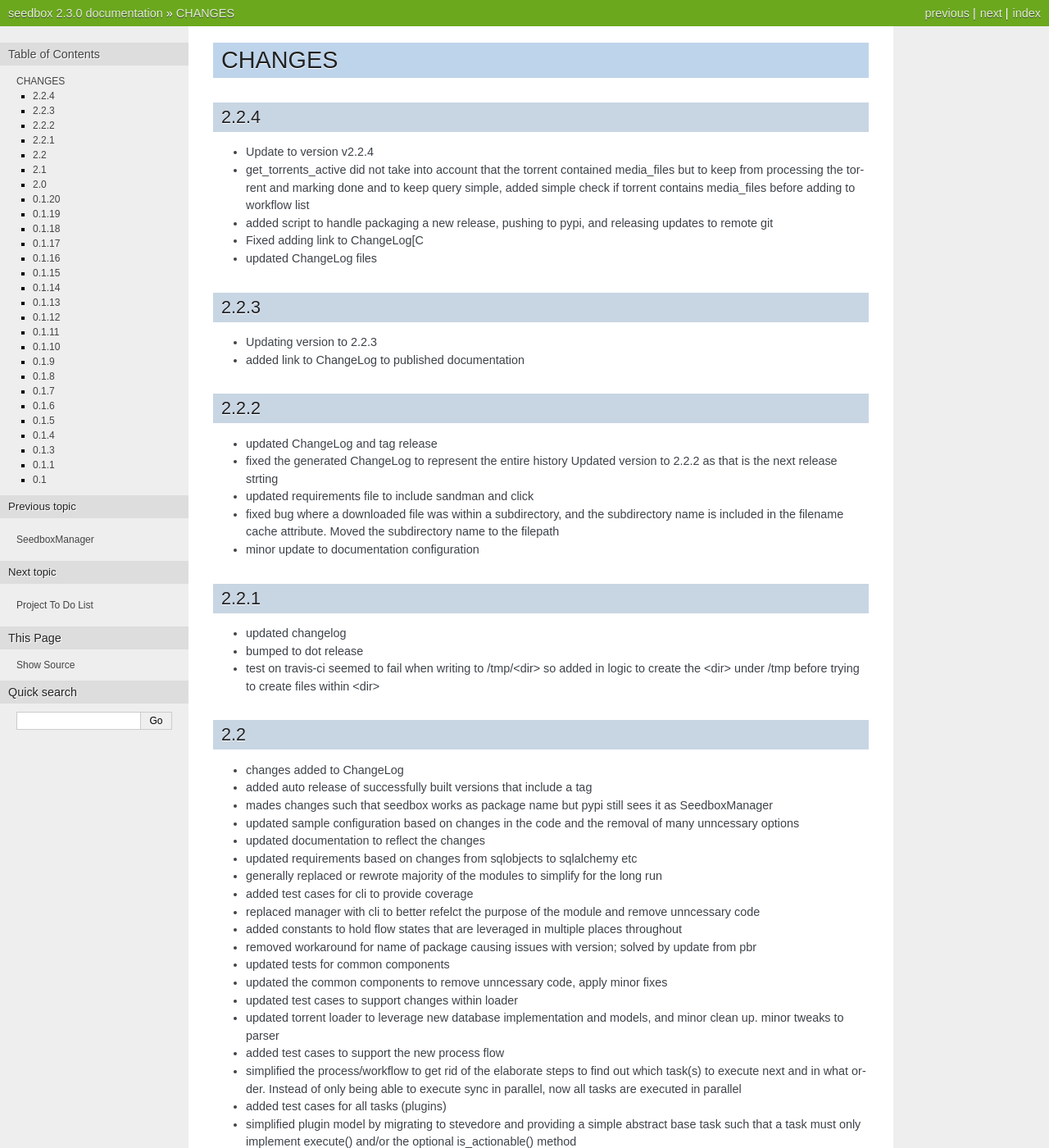
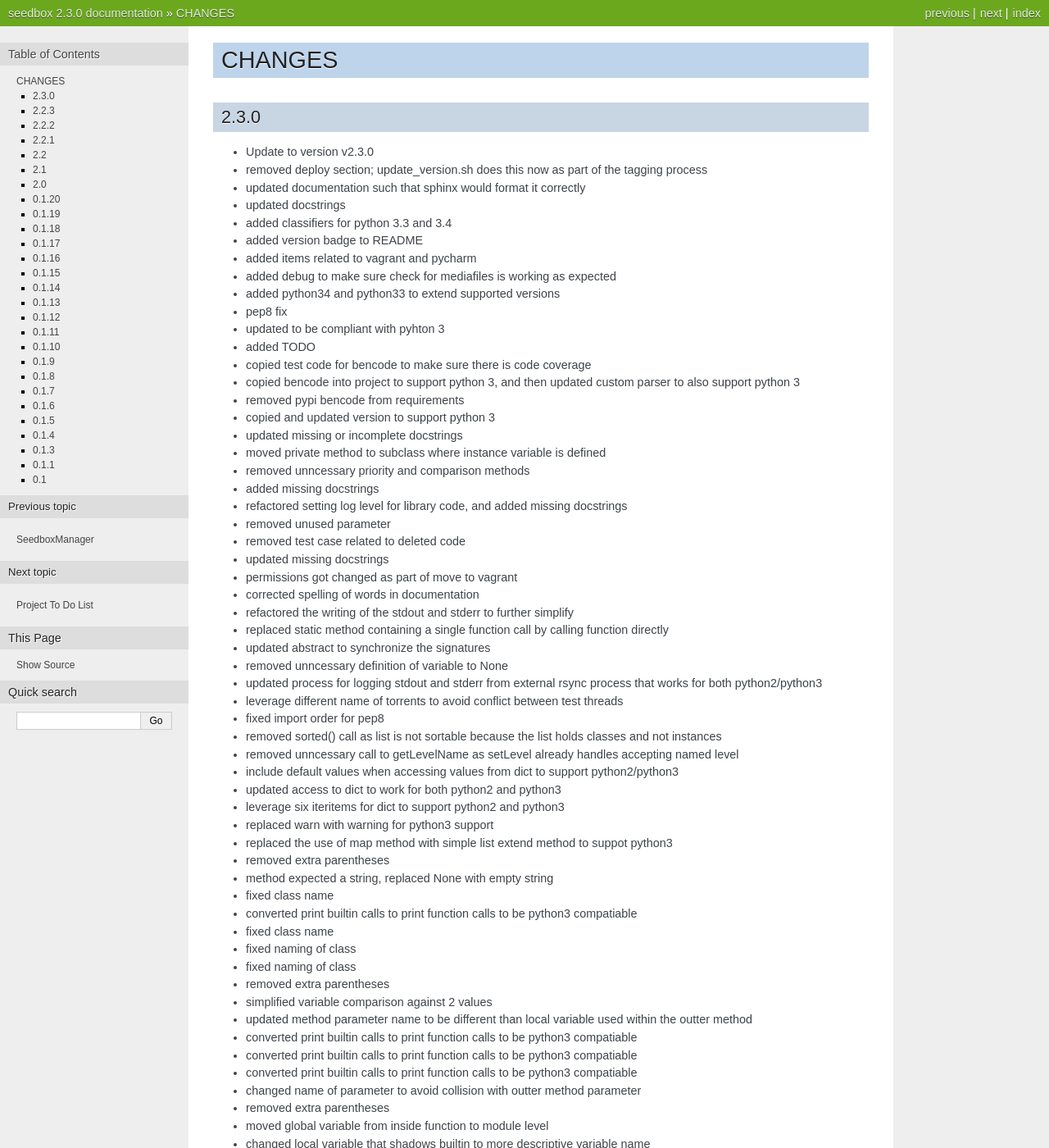
Before and after one commit to shad7/seedbox, a Sphinx documentation site: the page built from doc/source/ChangeLog.rst, in a window 1280 px wide and 1400 px high. Shown: the whole window at 82% size. Built offline with Sphinx 7.4.7, drawn with Linux system fonts in a browser that asks for light colours; the version number is read from the project's files by our own code.

Commit message:
fixing up ChangeLog within docs

```diff
--- a/doc/source/ChangeLog.rst
+++ b/doc/source/ChangeLog.rst
@@ -1,9 +1,66 @@
 CHANGES
 =======
 
-2.2.4
+2.3.0
 -----
 
+* Update to version v2.3.0
+* removed deploy section; update_version.sh does this now as part of the tagging process
+* updated documentation such that sphinx would format it correctly
+* updated docstrings
+* added classifiers for python 3.3 and 3.4
+* added version badge to README
+* added items related to vagrant and pycharm
+* added debug to make sure check for mediafiles is working as expected
+* added python34 and python33 to extend supported versions
+* pep8 fix
+* updated to be compliant with pyhton 3
+* added TODO
+* copied test code for bencode to make sure there is code coverage
+* copied bencode into project to support python 3, and then updated custom parser to also support python 3
+* removed pypi bencode from requirements
+* copied and updated version to support python 3
+* updated missing or incomplete docstrings
+* moved private method to subclass where instance variable is defined
+* removed unncessary priority and comparison methods
+* added missing docstrings
+* refactored setting log level for library code, and added missing docstrings
+* removed unused parameter
+* removed test case related to deleted code
+* updated missing docstrings
+* permissions got changed as part of move to vagrant
+* corrected spelling of words in documentation
+* refactored the writing of the stdout and stderr to further simplify
+* replaced static method containing a single function call by calling function directly
+* updated abstract to synchronize the signatures
+* removed unncessary definition of variable to None
+* updated process for logging stdout and stderr from external rsync process that works for both python2/python3
+* leverage different name of torrents to avoid conflict between test threads
+* fixed import order for pep8
+* removed sorted() call as list is not sortable because the list holds classes and not instances
+* removed unncessary call to getLevelName as setLevel already handles accepting named level
+* include default values when accessing values from dict to support python2/python3
+* updated access to dict to work for both python2 and python3
+* leverage six iteritems for dict to support python2 and python3
+* replaced warn with warning for python3 support
+* replaced the use of map method with simple list extend method to suppot python3
+* removed extra parentheses
+* method expected a string, replaced None with empty string
+* fixed class name
+* converted print builtin calls to print function calls to be python3 compatiable
+* fixed class name
+* fixed naming of class
+* fixed naming of class
+* removed extra parentheses
+* simplified variable comparison against 2 values
+* updated method parameter name to be different than local variable used within the outter method
+* converted print builtin calls to print function calls to be python3 compatiable
+* converted print builtin calls to print function calls to be python3 compatiable
+* converted print builtin calls to print function calls to be python3 compatiable
+* changed name of parameter to avoid collision with outter method parameter
+* removed extra parentheses
+* moved global variable from inside function to module level
+* changed local variable that shadows builtin to more descriptive variable name
 * Update to version v2.2.4
 * get_torrents_active did not take into account that the torrent contained media_files but to keep from processing the torrent and marking done and to keep query simple, added simple check if torrent contains media_files before adding to workflow list
 * added script to handle packaging a new release, pushing to pypi, and releasing updates to remote git
```
